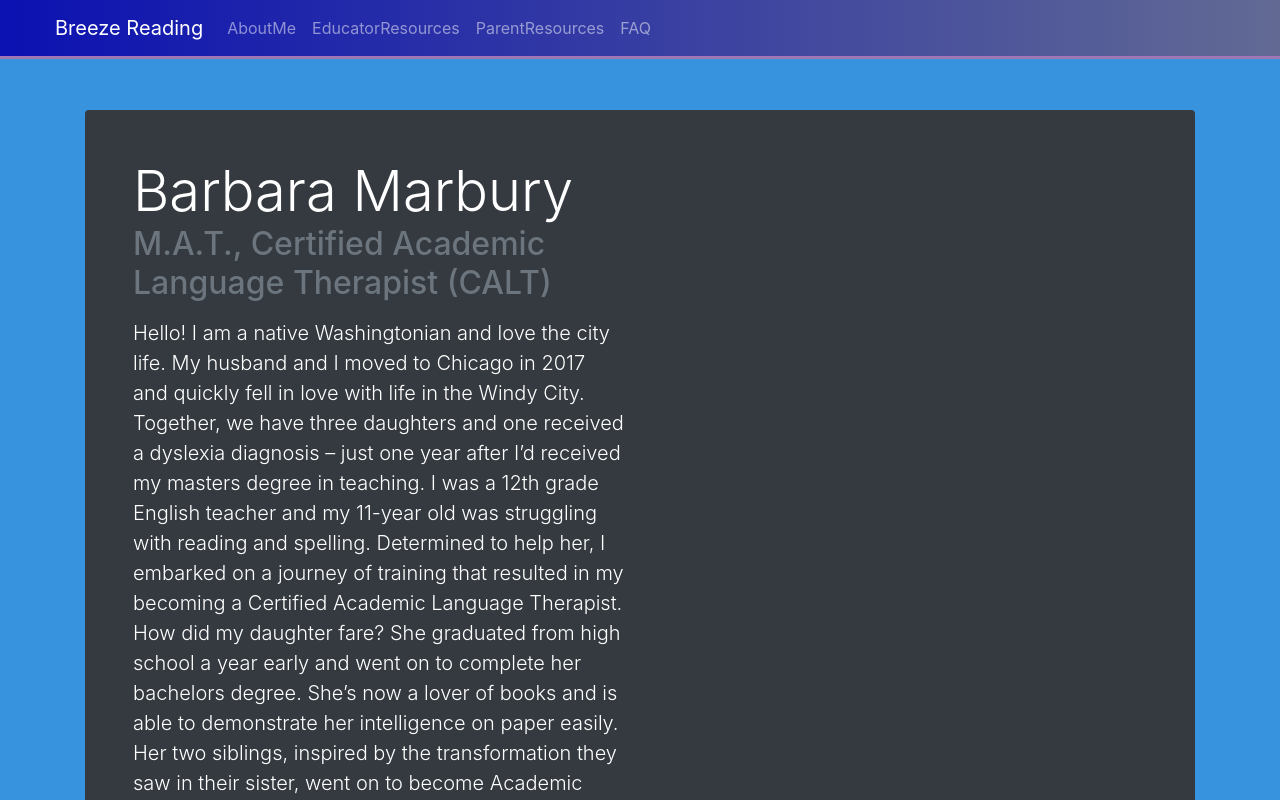
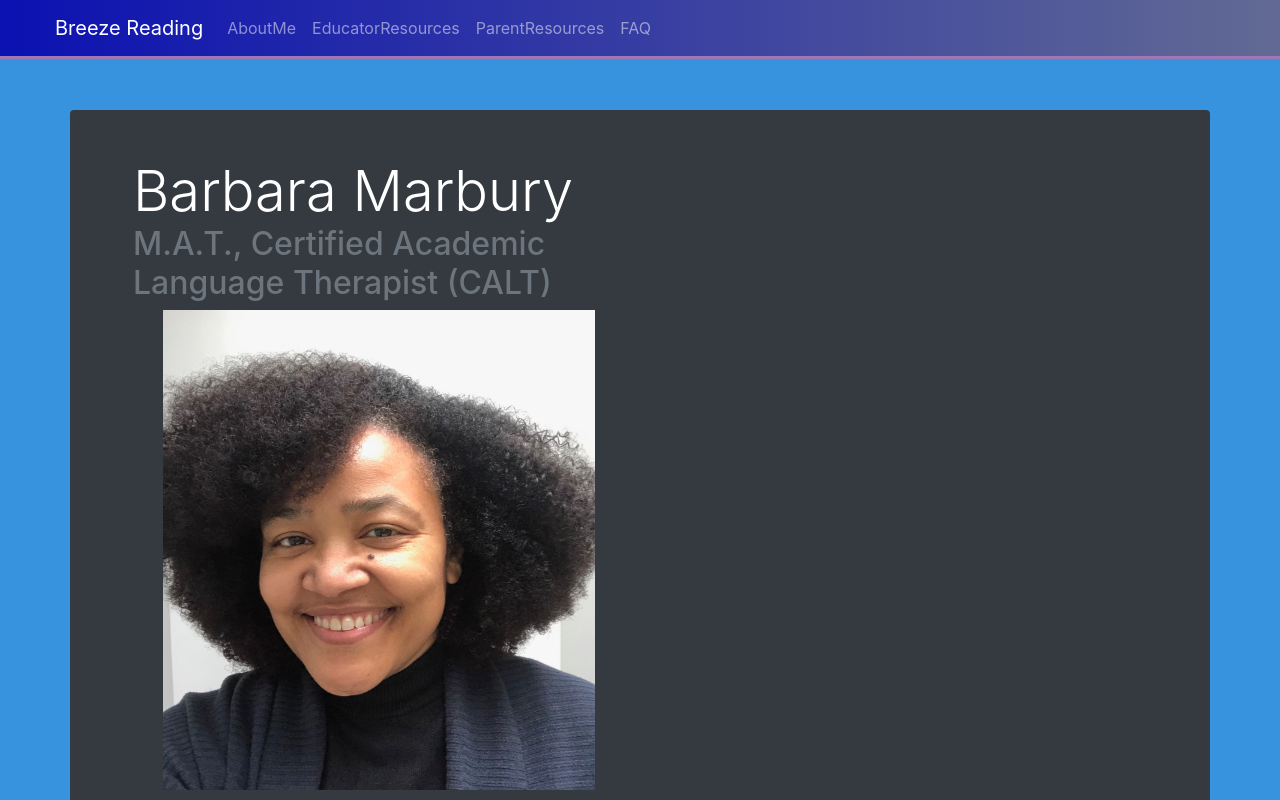
Before and after one commit to KristaMarbury/at-site, a React (Create React App) app: page /aboutme in a window 1280 px wide. Shown: the top 800 px of the page. Built offline with nearby package versions, Linux system fonts and the light colour scheme.

Commit message:
trying to figure out how to wrap text. Not going to plan yet.

```diff
--- a/src/pages/About.js
+++ b/src/pages/About.js
@@ -5,43 +5,42 @@ import afro from "./images/momafro.jpeg";
 const About = () => {
   return (
     <main class="container">
-      <div class="p-4 p-md-5 mb-4 text-white rounded bg-dark">
-        <div class="row">
+      <div class="row">
+        <div class="p-4 p-md-5 mb-4 text-white rounded bg-dark">
           <div class="col-sm-5 col-md-6">
             <h1 class="display-4 fst-italic">
               Barbara Marbury <br></br>
+              {/* make this text smaller than the name */}
               <h2>
                 <span class="text-muted">
                   M.A.T., Certified Academic Language Therapist (CALT)
                 </span>
               </h2>
+              <img
+                class="d-block mx-auto mb-4 img-responsive afropic"
+                src={afro}
+                alt="headshot of Barbara Marbury"
+              />
             </h1>
+          </div>
 
-            <p class="lead my-3 pull-left">
-              Hello! I am a native Washingtonian and love the city life. My
-              husband and I moved to Chicago in 2017 and quickly fell in love
-              with life in the Windy City. Together, we have three daughters and
-              one received a dyslexia diagnosis – just one year after I’d
-              received my masters degree in teaching. I was a 12th grade English
-              teacher and my 11-year old was struggling with reading and
-              spelling. Determined to help her, I embarked on a journey of
-              training that resulted in my becoming a Certified Academic
-              Language Therapist. How did my daughter fare? She graduated from
-              high school a year early and went on to complete her bachelors
-              degree. She’s now a lover of books and is able to demonstrate her
-              intelligence on paper easily. Her two siblings, inspired by the
-              transformation they saw in their sister, went on to become
-              Academic Language Therapists as well. That diagnosis in 2006
-              changed us as a family. We have gone on to help many other
-              students and would love to help your child and you!
-            </p>
-            <img
-              class="d-block mx-auto mb-4 img-responsive afropic"
-              src={afro}
-              alt="headshot of Barbara Marbury"
-            />
-          </div>
-          {/* Make the photo more square and then let the text flow under it */}
+          <p class="lead">
+            Hello! I am a native Washingtonian and love the city life. My
+            husband and I moved to Chicago in 2017 and quickly fell in love with
+            life in the Windy City. Together, we have three daughters and one
+            received a dyslexia diagnosis – just one year after I’d received my
+            masters degree in teaching. I was a 12th grade English teacher and
+            my 11-year old was struggling with reading and spelling. Determined
+            to help her, I embarked on a journey of training that resulted in my
+            becoming a Certified Academic Language Therapist. How did my
+            daughter fare? She graduated from high school a year early and went
+            on to complete her bachelors degree. She’s now a lover of books and
+            is able to demonstrate her intelligence on paper easily. Her two
+            siblings, inspired by the transformation they saw in their sister,
+            went on to become Academic Language Therapists as well. That
+            diagnosis in 2006 changed us as a family. We have gone on to help
+            many other students and would love to help your child and you!
+          </p>
         </div>
       </div>
       <div class="row mb-2">
```
Also changed, not shown: src/pages/WhatClientsSay.js (+16 -0 lines).
